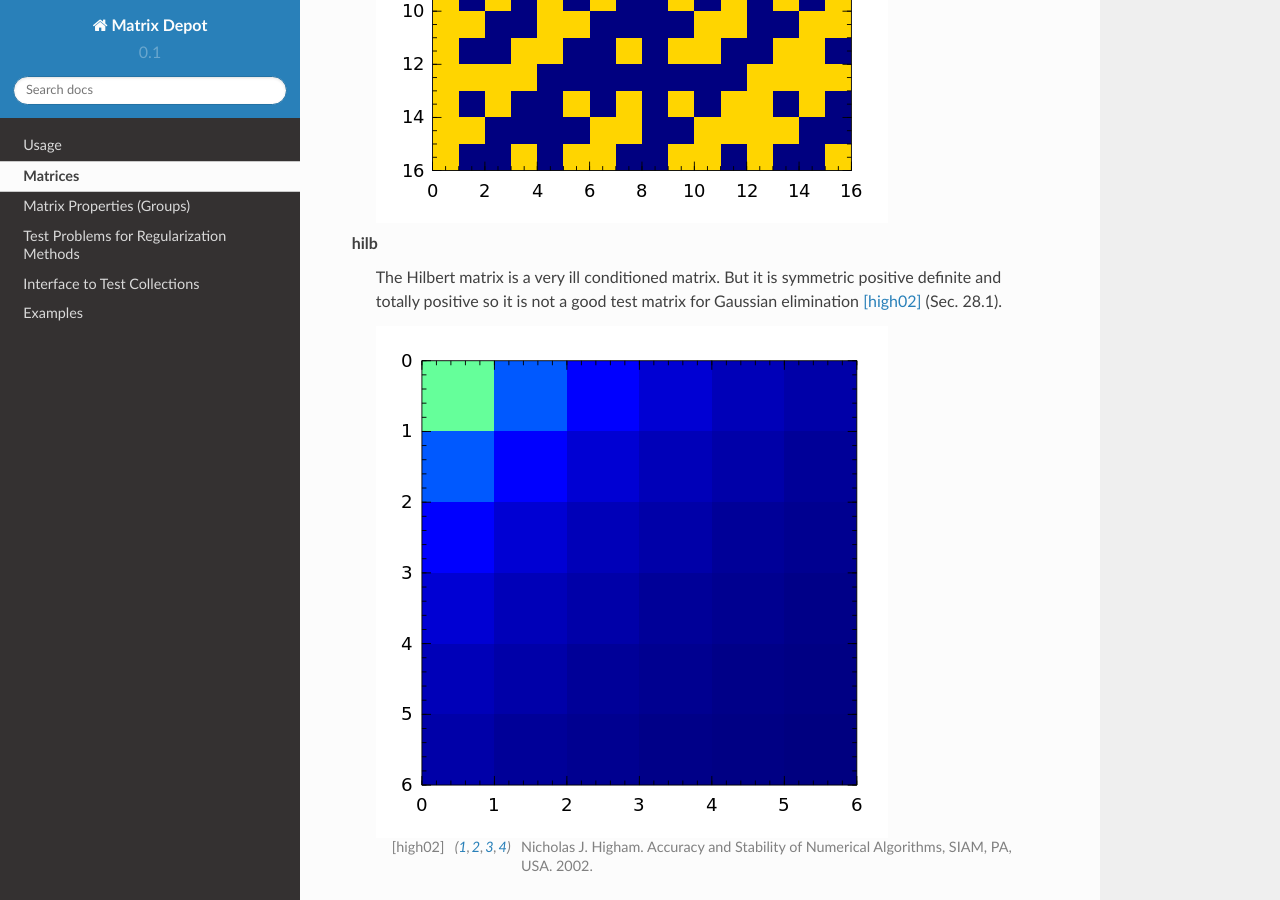
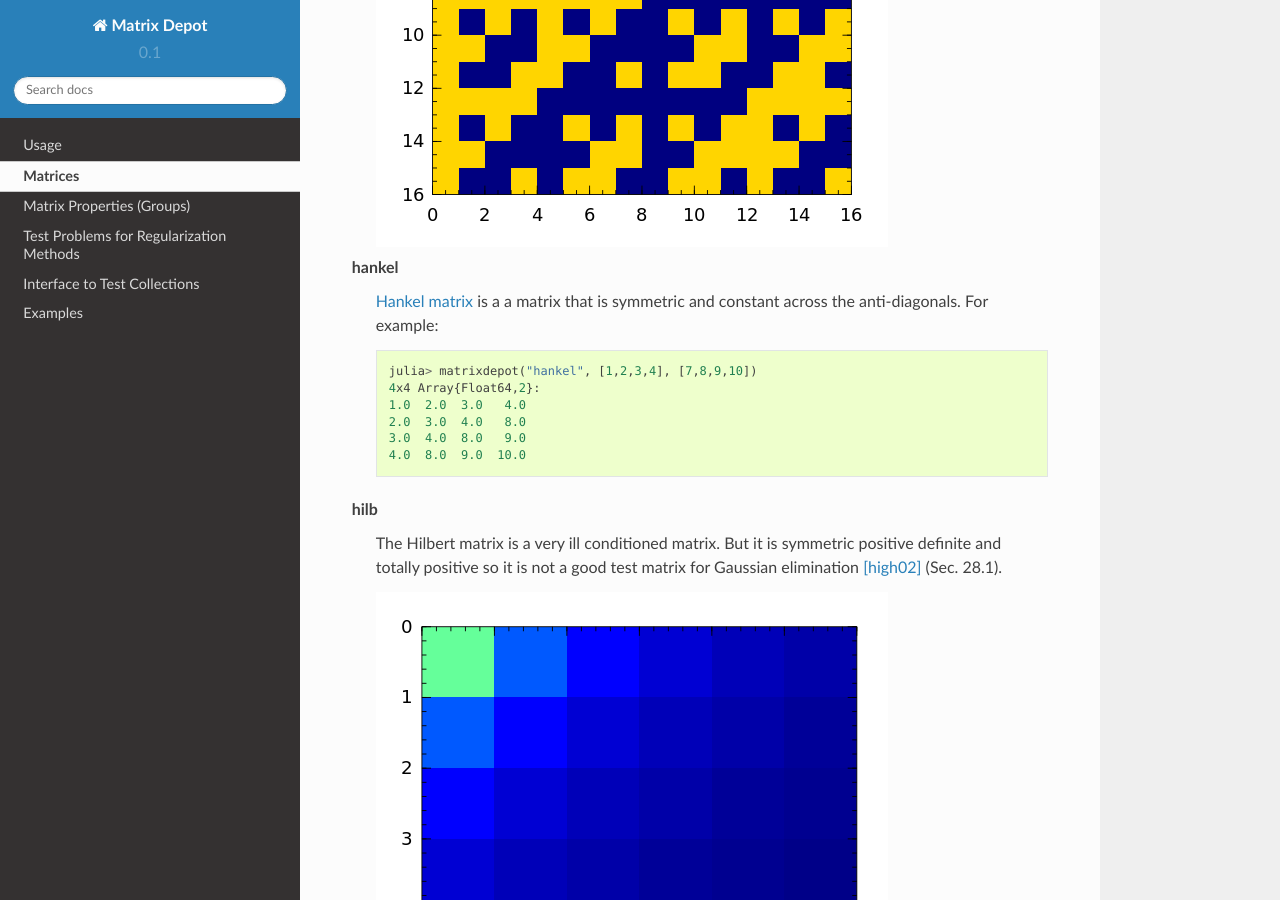
Before and after one commit to JuliaLinearAlgebra/MatrixDepot.jl, a Sphinx documentation site: the page built from doc/matrices.rst, in a window 1280 px wide and 900 px high, scrolled down 8830 px. Built offline with Sphinx 7.4.7 and the Read the Docs theme 2.0.0, drawn with Linux system fonts in a browser that asks for light colours.

Commit message:
update documentation for hankel matrix

```diff
--- a/doc/matrices.rst
+++ b/doc/matrices.rst
@@ -16,6 +16,7 @@ Matrices
 * :term:`frank`
 * :term:`grcar`
 * :term:`hadamard`
+* :term:`hankel`
 * :term:`hilb`
 * :term:`invhilb`
 * :term:`invol`
@@ -49,6 +50,18 @@ Matrices
 
 .. glossary::
    :sorted:
+
+   hankel
+     `Hankel matrix <https://en.wikipedia.org/wiki/Hankel_matrix>`_ is a
+     a matrix that is symmetric and constant across the anti-diagonals.
+     For example::
+
+       julia> matrixdepot("hankel", [1,2,3,4], [7,8,9,10])
+       4x4 Array{Float64,2}:
+       1.0  2.0  3.0   4.0
+       2.0  3.0  4.0   8.0
+       3.0  4.0  8.0   9.0
+       4.0  8.0  9.0  10.0
 
    toeplitz
      `Toeplitz matrix <https://en.wikipedia.org/wiki/Toeplitz_matrix>`_ is
```
